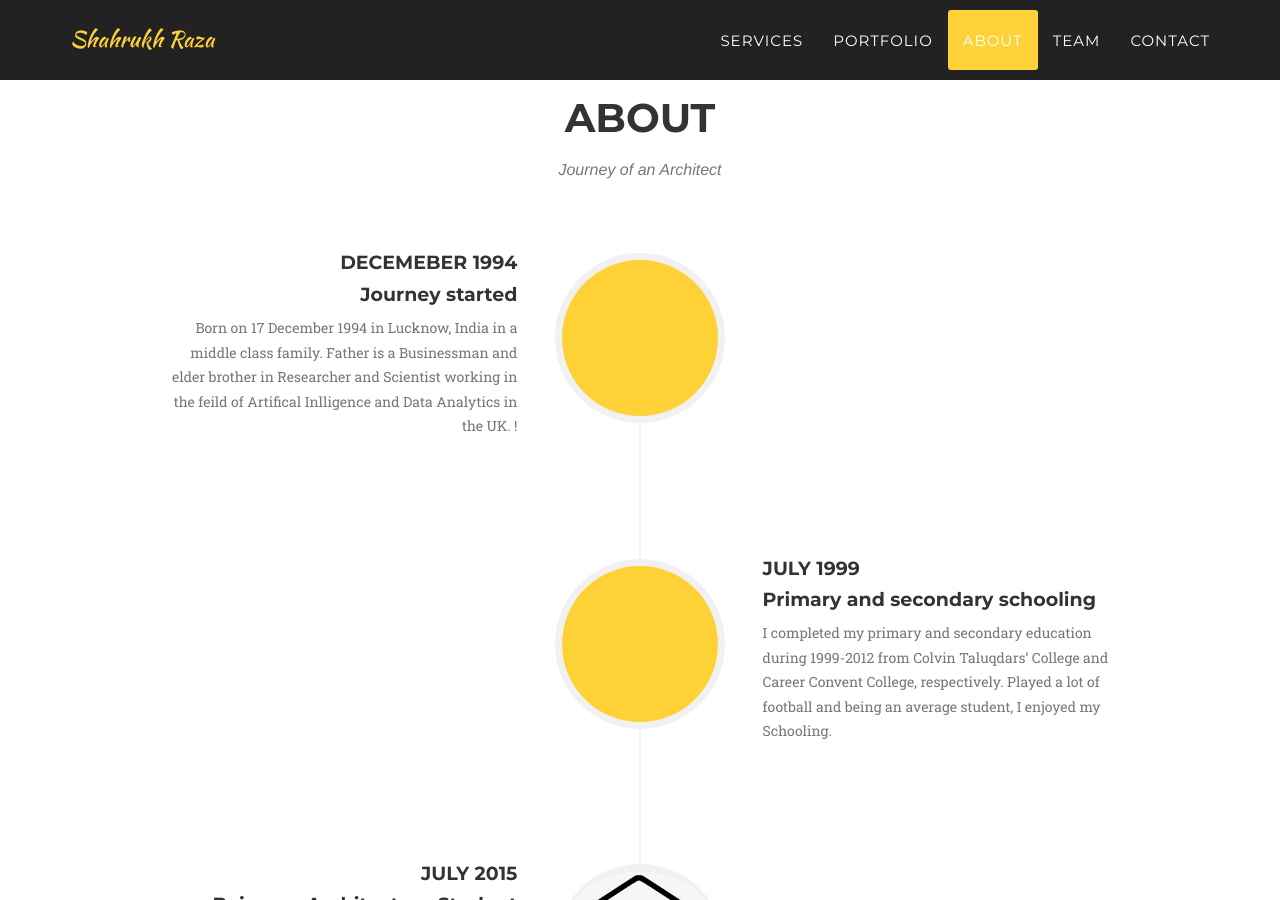
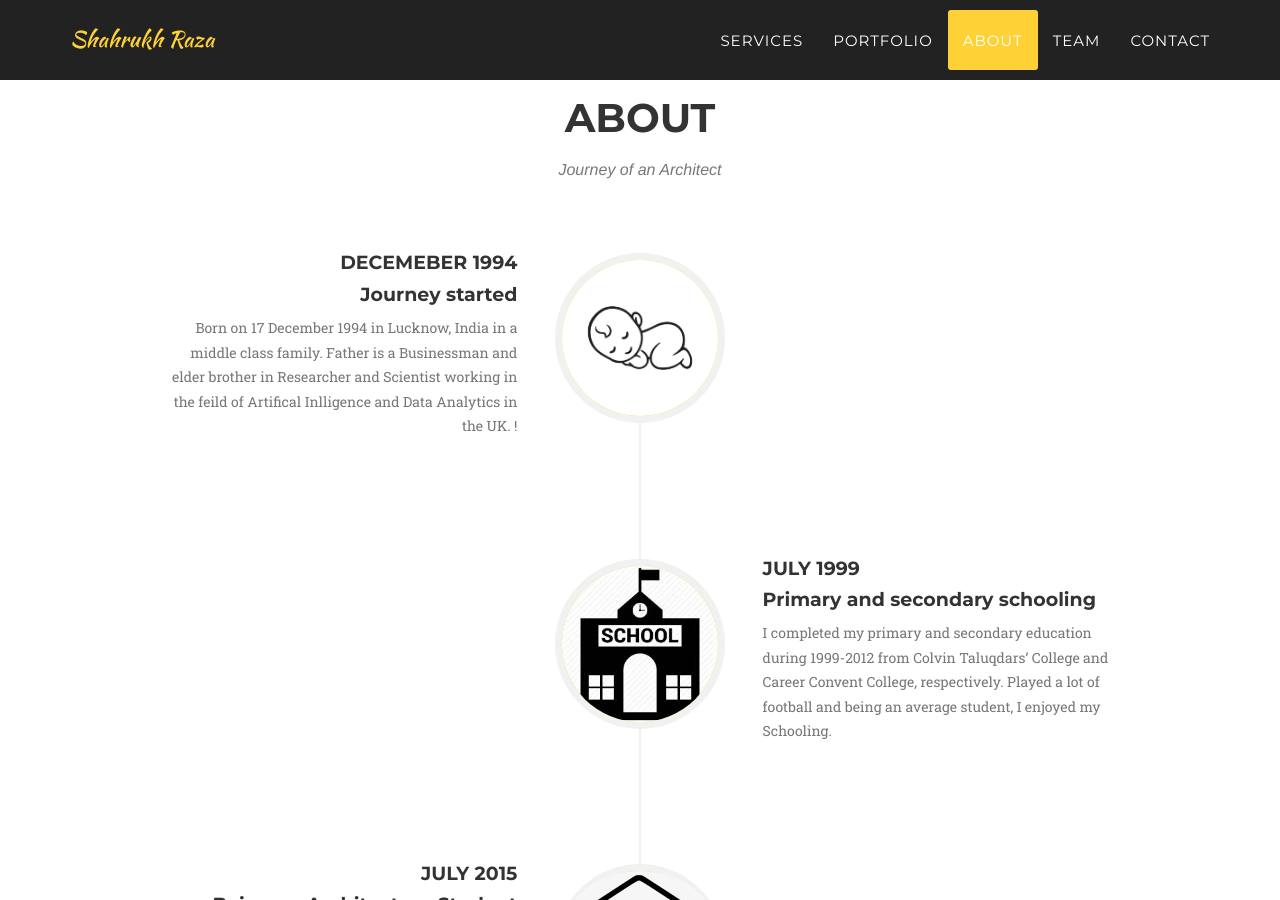
Before and after one commit to eyebuilder/eyebuilder, a Jekyll site: the page built from index.html, in a window 1280 px wide and 900 px high, scrolled down 2727 px. Built offline with Jekyll 4.4.1, drawn with Linux system fonts in a browser that asks for light colours; some web fonts are replaced.

Commit message:
Update about.html

```diff
--- a/_includes/about.html
+++ b/_includes/about.html
@@ -12,7 +12,7 @@
                     <ul class="timeline">
                         <li>
                             <div class="timeline-image">
-                                <img class="img-circle img-responsive" src="img/about/1.jpg" alt="">
+                                <img class="img-circle img-responsive" src="img/about/1.jpeg" alt="">
                             </div>
                             <div class="timeline-panel">
                                 <div class="timeline-heading">
@@ -26,7 +26,7 @@
                         </li>
                         <li class="timeline-inverted">
                             <div class="timeline-image">
-                                <img class="img-circle img-responsive" src="img/about/2.jpg" alt="">
+                                <img class="img-circle img-responsive" src="img/about/2.jpeg" alt="">
                             </div>
                             <div class="timeline-panel">
                                 <div class="timeline-heading">
```
